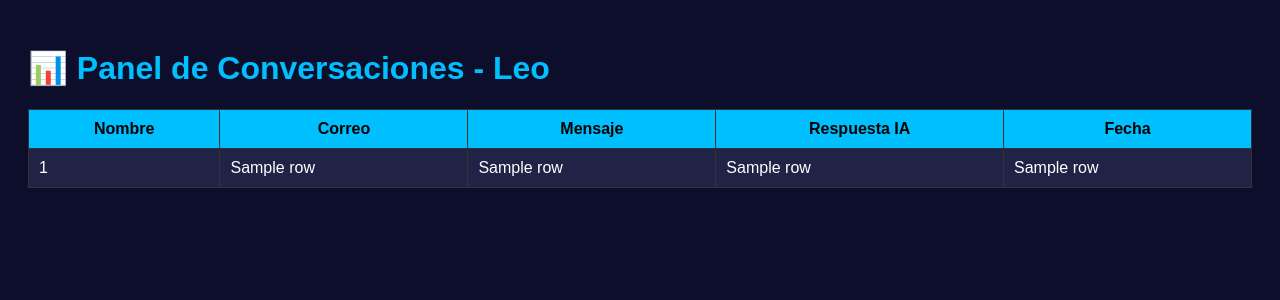
After one commit to stephaneavril/leo_trainer, a Python web app: template templates/admin.html in a window 1280 px wide. The commit adds this page. Shown: the top 300 px of the page. Run offline with Jinja, Linux system fonts and the light colour scheme; the template is opened without the code that fills it: most values are stand-ins (such as "Sample title", 1, 10 or a date in 2020).

Commit message:
Agregada ruta admin y script de Leo agent en vivo

```diff
--- /dev/null
+++ b/templates/admin.html
@@ -0,0 +1,51 @@
+<!DOCTYPE html>
+<html lang="es">
+<head>
+  <meta charset="UTF-8">
+  <title>Panel de Leo</title>
+  <style>
+    body {
+      font-family: Arial, sans-serif;
+      background: #0c0e2c;
+      color: white;
+      padding: 20px;
+    }
+    h1 { color: #00bfff; }
+    table {
+      width: 100%;
+      border-collapse: collapse;
+      background: #1a1c3a;
+    }
+    th, td {
+      padding: 10px;
+      border: 1px solid #333;
+    }
+    th {
+      background: #00bfff;
+      color: black;
+    }
+    tr:nth-child(even) { background-color: #202346; }
+  </style>
+</head>
+<body>
+  <h1>📊 Panel de Conversaciones - Leo</h1>
+  <table>
+    <tr>
+      <th>Nombre</th>
+      <th>Correo</th>
+      <th>Mensaje</th>
+      <th>Respuesta IA</th>
+      <th>Fecha</th>
+    </tr>
+    {% for row in data %}
+    <tr>
+      <td>{{ row[0] }}</td>
+      <td>{{ row[1] }}</td>
+      <td>{{ row[2] }}</td>
+      <td>{{ row[3] }}</td>
+      <td>{{ row[4] }}</td>
+    </tr>
+    {% endfor %}
+  </table>
+</body>
+</html>
```
Also changed, not shown: app.py (+9 -0 lines), templates/chat.html (+11 -0 lines).
